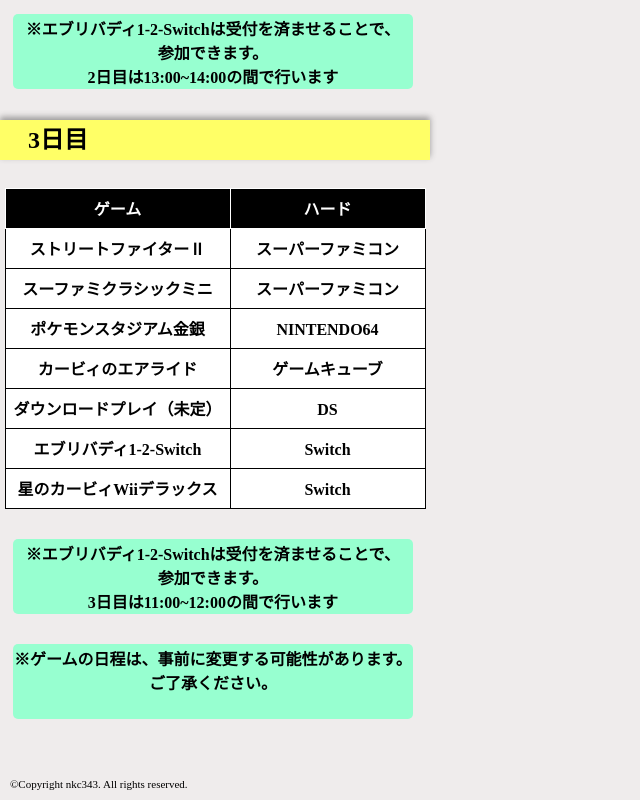
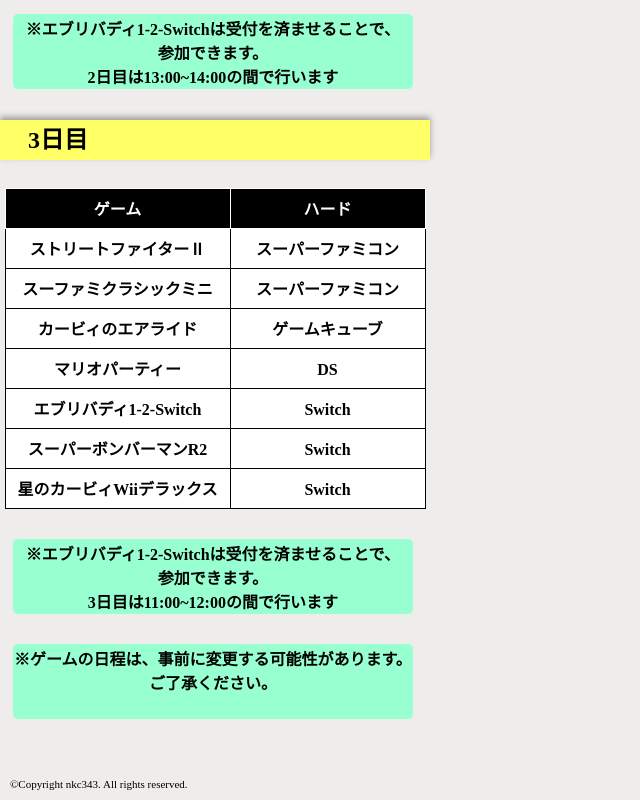
Before and after one commit to meigakusai2023/nkc343, a plain HTML site: page index.html in a window 1280 px wide. Shown: the part 1036-1836 px from the top of the page, without its empty margins (0-640 px from the left). Drawn offline with nearby package versions, Linux system fonts and the light colour scheme; a web font is replaced by a local one.

Commit message:
3日目変更

```diff
--- a/index.html
+++ b/index.html
@@ -179,22 +179,25 @@
                             <td>スーファミクラシックミニ</td>
                             <td class="hard">スーパーファミコン</td>
                         </tr>
-                        <tr>
-                            <td>ポケモンスタジアム金銀</td>
-                            <td class="hard">NINTENDO64</td>
-                        </tr>
+
                         <tr>
                             <td>カービィのエアライド</td>
                             <td class="hard">ゲームキューブ</td>
                         </tr>
                         <tr>
-                            <td>ダウンロードプレイ（未定）</td>
+                            <td>マリオパーティー</td>
                             <td class="hard">DS</td>
                         </tr>
                         <tr>
                             <td>エブリバディ1-2-Switch</td>
                             <td class="hard">Switch</td>
                         </tr>
+
+                        <tr>
+                            <td>スーパーボンバーマンR2</td>
+                            <td class="hard">Switch</td>
+                        </tr>
+
                         <tr>
                             <td>星のカービィWiiデラックス</td>
                             <td class="hard">Switch</td>
```
